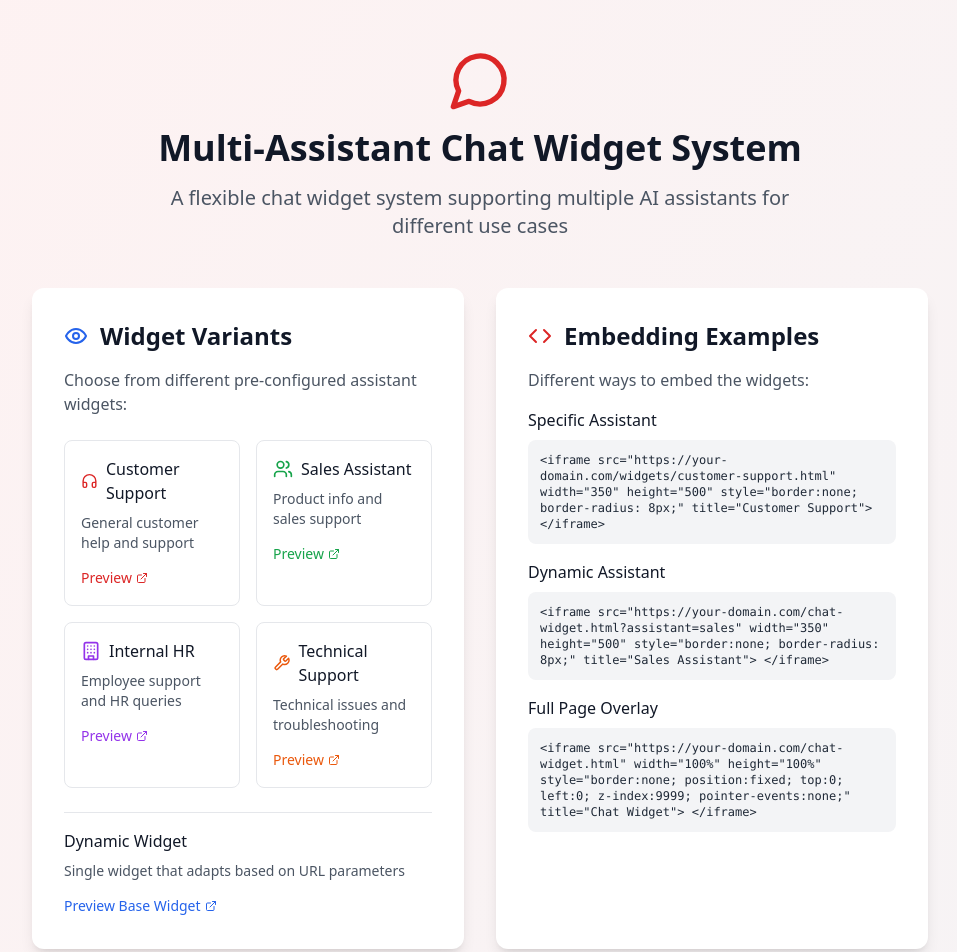
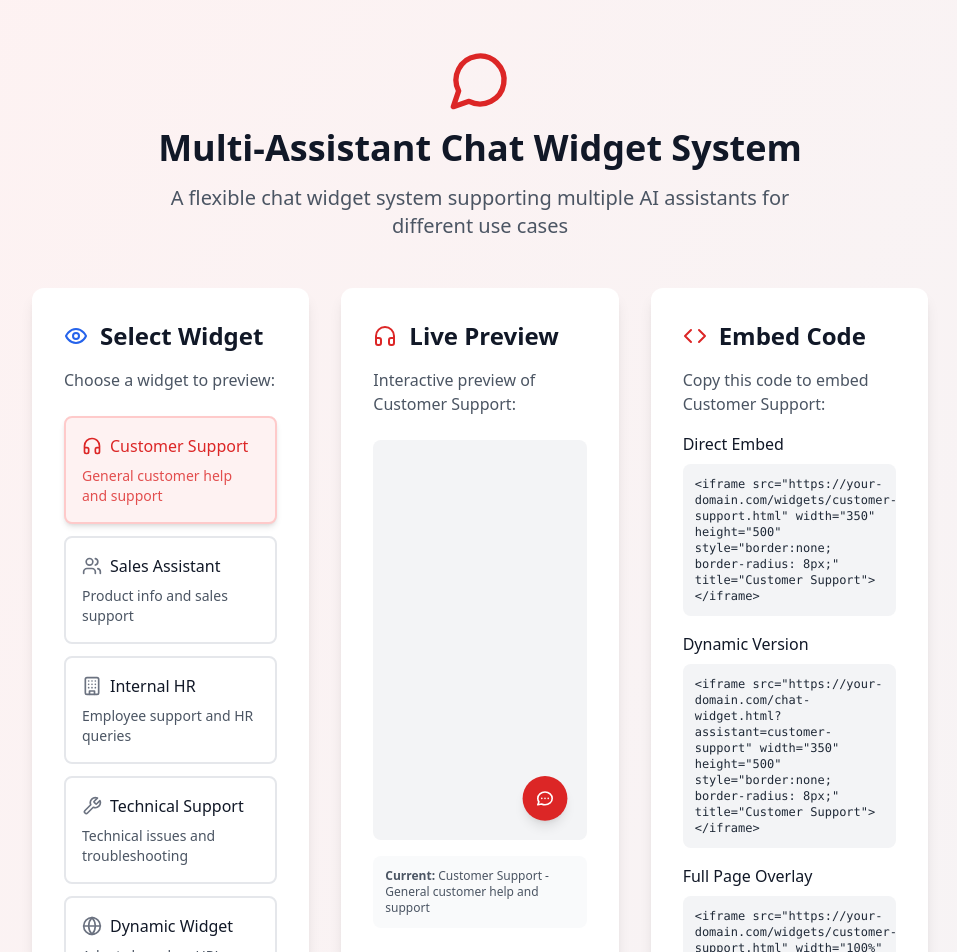
Before and after one commit to nami21/chat-widget, a React (Vite) app: page / in a window 1280 px wide. Shown: the top 952 px of the page, without its empty margins (160-1117 px from the left). Built offline with nearby package versions, Linux system fonts and the light colour scheme; no server answers.

Commit message:
Make demo page dynamic with live widget preview

```diff
--- a/src/App.tsx
+++ b/src/App.tsx
@@ -1,7 +1,50 @@
 import React from 'react';
+import { useState } from 'react';
 import { MessageCircle, ExternalLink, Code, Globe, Eye, Users, Building, HeadphonesIcon, Wrench } from 'lucide-react';
 
 function App() {
+  const [selectedWidget, setSelectedWidget] = useState('customer-support');
+
+  const widgetConfigs = {
+    'customer-support': {
+      name: 'Customer Support',
+      description: 'General customer help and support',
+      icon: HeadphonesIcon,
+      color: 'red',
+      path: '/widgets/customer-support.html'
+    },
+    'sales-assistant': {
+      name: 'Sales Assistant',
+      description: 'Product info and sales support',
+      icon: Users,
+      color: 'green',
+      path: '/widgets/sales-assistant.html'
+    },
+    'internal-hr': {
+      name: 'Internal HR',
+      description: 'Employee support and HR queries',
+      icon: Building,
+      color: 'purple',
+      path: '/widgets/internal-hr.html'
+    },
+    'technical-support': {
+      name: 'Technical Support',
+      description: 'Technical issues and troubleshooting',
+      icon: Wrench,
+      color: 'orange',
+      path: '/widgets/technical-support.html'
+    },
+    'dynamic': {
+      name: 'Dynamic Widget',
+      description: 'Adapts based on URL parameters',
+      icon: Globe,
+      color: 'blue',
+      path: '/chat-widget.html'
+    }
+  };
+
+  const currentWidget = widgetConfigs[selectedWidget];
+
   return (
     <div className="min-h-screen bg-gradient-to-br from-red-50 to-gray-100 py-12 px-4 relative">
       <div className="max-w-4xl mx-auto">
@@ -17,144 +60,161 @@ function App() {
           </p>
         </div>
 
-        <div className="grid lg:grid-cols-2 gap-8 mb-12">
+        <div className="grid lg:grid-cols-3 gap-8 mb-12">
+          {/* Widget Selection */}
           <div className="bg-white rounded-xl shadow-lg p-8">
             <div className="flex items-center mb-4">
               <Eye className="w-6 h-6 text-blue-600 mr-3" />
-              <h2 className="text-2xl font-semibold text-gray-900">Widget Variants</h2>
+              <h2 className="text-2xl font-semibold text-gray-900">Select Widget</h2>
             </div>
             <p className="text-gray-600 mb-6">
-              Choose from different pre-configured assistant widgets:
+              Choose a widget to preview:
             </p>
 
-            <div className="grid grid-cols-2 gap-4 mb-6">
-              <div className="border border-gray-200 rounded-lg p-4 hover:shadow-md transition-shadow">
+            <div className="space-y-3 mb-6">
+              {Object.entries(widgetConfigs).map(([key, config]) => {
+                const IconComponent = config.icon;
+                const isSelected = selectedWidget === key;
+                const colorClasses = {
+                  red: 'text-red-600 bg-red-50 border-red-200',
+                  green: 'text-green-600 bg-green-50 border-green-200',
+                  purple: 'text-purple-600 bg-purple-50 border-purple-200',
+                  orange: 'text-orange-600 bg-orange-50 border-orange-200',
+                  blue: 'text-blue-600 bg-blue-50 border-blue-200'
+                };
+
+                return (
+                  <button
+                    key={key}
+                    onClick={() => setSelectedWidget(key)}
+                    className={`w-full text-left p-4 rounded-lg border-2 transition-all duration-200 hover:shadow-md ${
+                      isSelected
+                        ? colorClasses[config.color] + ' shadow-md'
+                        : 'border-gray-200 hover:border-gray-300'
+                    }`}
+                  >
                     <div className="flex items-center mb-2">
-                  <HeadphonesIcon className="w-5 h-5 text-red-600 mr-2" />
-                  <h3 className="font-medium text-gray-900">Customer Support</h3>
+                      <IconComponent className={`w-5 h-5 mr-2 ${isSelected ? '' : 'text-gray-500'}`} />
+                      <h3 className={`font-medium ${isSelected ? '' : 'text-gray-900'}`}>
+                        {config.name}
+                      </h3>
                     </div>
-                <p className="text-sm text-gray-600 mb-3">General customer help and support</p>
+                    <p className={`text-sm ${isSelected ? 'opacity-80' : 'text-gray-600'}`}>
+                      {config.description}
+                    </p>
+                  </button>
+                );
+              })}
+            </div>
+
+            <div className="border-t border-gray-200 pt-4">
+              <h4 className="font-medium text-gray-900 mb-2">External Preview</h4>
               <a
-                  href="/widgets/customer-support.html"
+                href={currentWidget.path}
                 target="_blank"
                 rel="noopener noreferrer"
-                  className="inline-flex items-center text-sm text-red-600 hover:text-red-700"
+                className={`inline-flex items-center text-sm hover:opacity-80 ${
+                  currentWidget.color === 'red' ? 'text-red-600' :
+                  currentWidget.color === 'green' ? 'text-green-600' :
+                  currentWidget.color === 'purple' ? 'text-purple-600' :
+                  currentWidget.color === 'orange' ? 'text-orange-600' :
+                  'text-blue-600'
+                }`}
               >
-                  Preview <ExternalLink className="w-3 h-3 ml-1" />
-                </a>
-              </div>
-
-              <div className="border border-gray-200 rounded-lg p-4 hover:shadow-md transition-shadow">
-                <div className="flex items-center mb-2">
-                  <Users className="w-5 h-5 text-green-600 mr-2" />
-                  <h3 className="font-medium text-gray-900">Sales Assistant</h3>
-                </div>
-                <p className="text-sm text-gray-600 mb-3">Product info and sales support</p>
-                <a
-                  href="/widgets/sales-assistant.html"
-                  target="_blank"
-                  rel="noopener noreferrer"
-                  className="inline-flex items-center text-sm text-green-600 hover:text-green-700"
-                >
-                  Preview <ExternalLink className="w-3 h-3 ml-1" />
-                </a>
-              </div>
-
-              <div className="border border-gray-200 rounded-lg p-4 hover:shadow-md transition-shadow">
-                <div className="flex items-center mb-2">
-                  <Building className="w-5 h-5 text-purple-600 mr-2" />
-                  <h3 className="font-medium text-gray-900">Internal HR</h3>
-                </div>
-                <p className="text-sm text-gray-600 mb-3">Employee support and HR queries</p>
-                <a
-                  href="/widgets/internal-hr.html"
-                  target="_blank"
-                  rel="noopener noreferrer"
-                  className="inline-flex items-center text-sm text-purple-600 hover:text-purple-700"
-                >
-                  Preview <ExternalLink className="w-3 h-3 ml-1" />
-                </a>
-              </div>
-
-              <div className="border border-gray-200 rounded-lg p-4 hover:shadow-md transition-shadow">
-                <div className="flex items-center mb-2">
-                  <Wrench className="w-5 h-5 text-orange-600 mr-2" />
-                  <h3 className="font-medium text-gray-900">Technical Support</h3>
-                </div>
-                <p className="text-sm text-gray-600 mb-3">Technical issues and troubleshooting</p>
-                <a
-                  href="/widgets/technical-support.html"
-                  target="_blank"
-                  rel="noopener noreferrer"
-                  className="inline-flex items-center text-sm text-orange-600 hover:text-orange-700"
-                >
-                  Preview <ExternalLink className="w-3 h-3 ml-1" />
+                Open {currentWidget.name} <ExternalLink className="w-3 h-3 ml-1" />
               </a>
             </div>
           </div>
 
-            <div className="border-t border-gray-200 pt-4">
-              <h4 className="font-medium text-gray-900 mb-2">Dynamic Widget</h4>
-              <p className="text-sm text-gray-600 mb-3">Single widget that adapts based on URL parameters</p>
-              <a
-                href="/chat-widget.html"
-                target="_blank"
-                rel="noopener noreferrer"
-                className="inline-flex items-center text-sm text-blue-600 hover:text-blue-700"
-              >
-                Preview Base Widget <ExternalLink className="w-3 h-3 ml-1" />
-              </a>
+          {/* Live Preview */}
+          <div className="bg-white rounded-xl shadow-lg p-8">
+            <div className="flex items-center mb-4">
+              <currentWidget.icon className={`w-6 h-6 mr-3 ${
+                currentWidget.color === 'red' ? 'text-red-600' :
+                currentWidget.color === 'green' ? 'text-green-600' :
+                currentWidget.color === 'purple' ? 'text-purple-600' :
+                currentWidget.color === 'orange' ? 'text-orange-600' :
+                'text-blue-600'
+              }`} />
+              <h2 className="text-2xl font-semibold text-gray-900">Live Preview</h2>
+            </div>
+            <p className="text-gray-600 mb-6">
+              Interactive preview of {currentWidget.name}:
+            </p>
+
+            <div className="relative bg-gray-100 rounded-lg overflow-hidden" style={{ height: '400px' }}>
+              <iframe
+                key={selectedWidget}
+                src={currentWidget.path}
+                className="w-full h-full border-0"
+                title={`${currentWidget.name} Preview`}
+                style={{
+                  transform: 'scale(0.8)',
+                  transformOrigin: 'top left',
+                  width: '125%',
+                  height: '125%'
+                }}
+              />
+            </div>
+
+            <div className="mt-4 p-3 bg-gray-50 rounded-lg">
+              <p className="text-xs text-gray-600">
+                <strong>Current:</strong> {currentWidget.name} - {currentWidget.description}
+              </p>
             </div>
           </div>
 
+          {/* Embedding Code */}
           <div className="bg-white rounded-xl shadow-lg p-8">
             <div className="flex items-center mb-4">
               <Code className="w-6 h-6 text-red-600 mr-3" />
-              <h2 className="text-2xl font-semibold text-gray-900">Embedding Examples</h2>
+              <h2 className="text-2xl font-semibold text-gray-900">Embed Code</h2>
             </div>
             <p className="text-gray-600 mb-4">
-              Different ways to embed the widgets:
+              Copy this code to embed {currentWidget.name}:
             </p>
 
             <div className="space-y-4">
               <div>
-                <h4 className="font-medium text-gray-900 mb-2">Specific Assistant</h4>
+                <h4 className="font-medium text-gray-900 mb-2">Direct Embed</h4>
                 <div className="bg-gray-100 rounded-lg p-3 font-mono text-xs overflow-x-auto">
                   <code className="text-gray-800">
                     {`<iframe
-  src="https://your-domain.com/widgets/customer-support.html"
+  src="https://your-domain.com${currentWidget.path}"
   width="350" height="500"
   style="border:none; border-radius: 8px;"
-  title="Customer Support">
+  title="${currentWidget.name}">
 </iframe>`}
                   </code>
                 </div>
               </div>
 
+              {selectedWidget !== 'dynamic' && (
                 <div>
-                <h4 className="font-medium text-gray-900 mb-2">Dynamic Assistant</h4>
+                  <h4 className="font-medium text-gray-900 mb-2">Dynamic Version</h4>
                   <div className="bg-gray-100 rounded-lg p-3 font-mono text-xs overflow-x-auto">
                     <code className="text-gray-800">
                       {`<iframe
-  src="https://your-domain.com/chat-widget.html?assistant=sales"
+  src="https://your-domain.com/chat-widget.html?assistant=${selectedWidget}"
   width="350" height="500"
   style="border:none; border-radius: 8px;"
-  title="Sales Assistant">
+  title="${currentWidget.name}">
 </iframe>`}
                     </code>
                   </div>
                 </div>
+              )}
 
               <div>
                 <h4 className="font-medium text-gray-900 mb-2">Full Page Overlay</h4>
                 <div className="bg-gray-100 rounded-lg p-3 font-mono text-xs overflow-x-auto">
                   <code className="text-gray-800">
                     {`<iframe
-  src="https://your-domain.com/chat-widget.html"
+  src="https://your-domain.com${currentWidget.path}"
   width="100%" height="100%"
   style="border:none; position:fixed; top:0; left:0;
          z-index:9999; pointer-events:none;"
-  title="Chat Widget">
+  title="${currentWidget.name}">
 </iframe>`}
                   </code>
                 </div>
```
Lines whose indentation alone changed are shown as unchanged.
